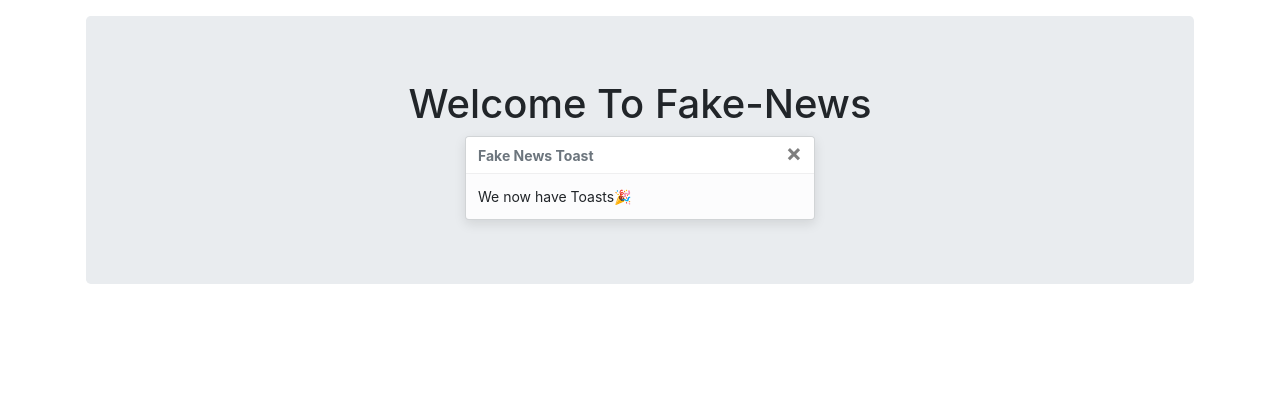
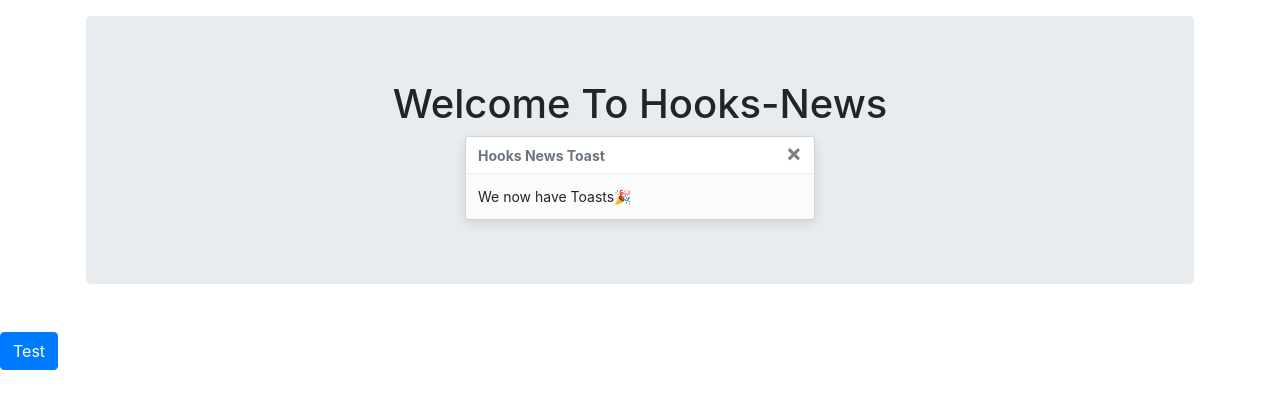
Before and after one commit to StephenHubbard/fake-news, a React (Create React App) app: page / in a window 1280 px wide. Shown: the top 408 px of the page. Built offline with nearby package versions, Linux system fonts and the light colour scheme.

Commit message:
successfully fetched data from mongo db on the front end

```diff
--- a/src/App.js
+++ b/src/App.js
@@ -1,10 +1,12 @@
 import React from 'react';
 import Jumbotron from './Components/Jumbotron';
+import MongoTest from './Components/MongoTest';
 
 
 const App = () => (
   <>
     <Jumbotron />
+    <MongoTest />
   </>
 );
 
--- a/src/Components/Jumbotron.js
+++ b/src/Components/Jumbotron.js
@@ -12,7 +12,7 @@ const [show, toggleShow] = useState(true);
       {!show && <Button onClick={() => toggleShow(true)}>Show Toast</Button>}
       <Toast show={show} onClose={() => toggleShow(false)}>
         <Toast.Header>
-          <strong className="mr-auto">Fake News Toast</strong>
+          <strong className="mr-auto">Hooks News Toast</strong>
         </Toast.Header>
         <Toast.Body>{children}</Toast.Body>
       </Toast>
@@ -23,7 +23,7 @@ const [show, toggleShow] = useState(true);
 const App = () => (
   <Container className="p-3">
     <Jumbotron>
-      <h1 className="header">Welcome To Fake-News</h1>
+      <h1 className="header">Welcome To Hooks-News</h1>
       <ExampleToast className="toast">
         We now have Toasts
         <span role="img" aria-label="tada">
--- /dev/null
+++ b/src/Components/MongoTest.js
@@ -0,0 +1,24 @@
+import React, { useState } from 'react';
+import axios from 'axios';
+
+import { Button } from 'react-bootstrap';
+
+import '../App.css';
+
+
+function getMongo(){
+	axios
+	.get('/api/getMongo')
+	.then(res => {
+		console.log(res)
+	})
+	.catch(err => console.log(err))
+}
+
+const App = () => (
+    <div>
+			<Button onClick={() => getMongo()}>Test</Button>
+		</div>
+);
+
+export default App;
```
Also changed, not shown: 2 other files (tests, documents, lock files or other folders).
